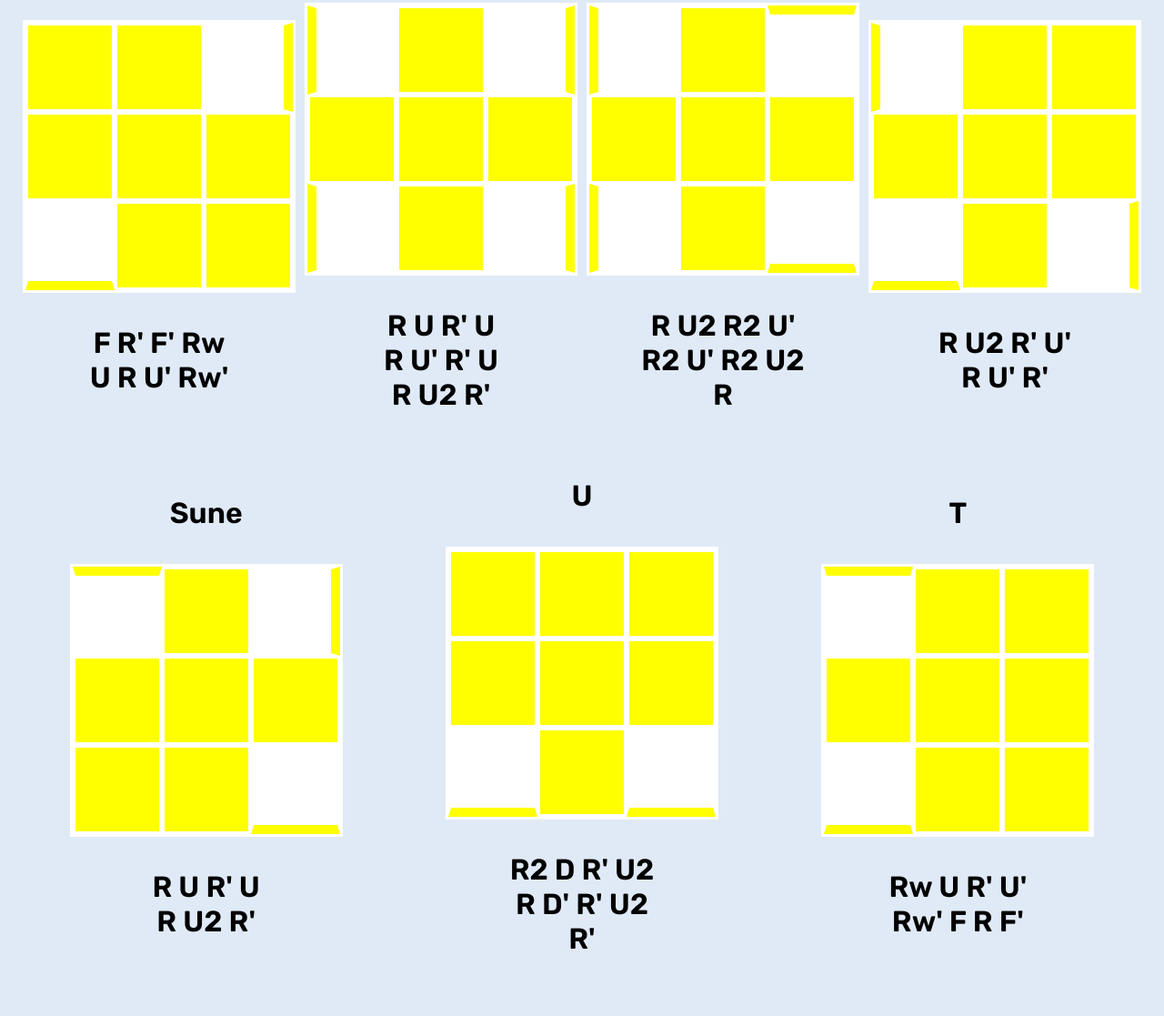
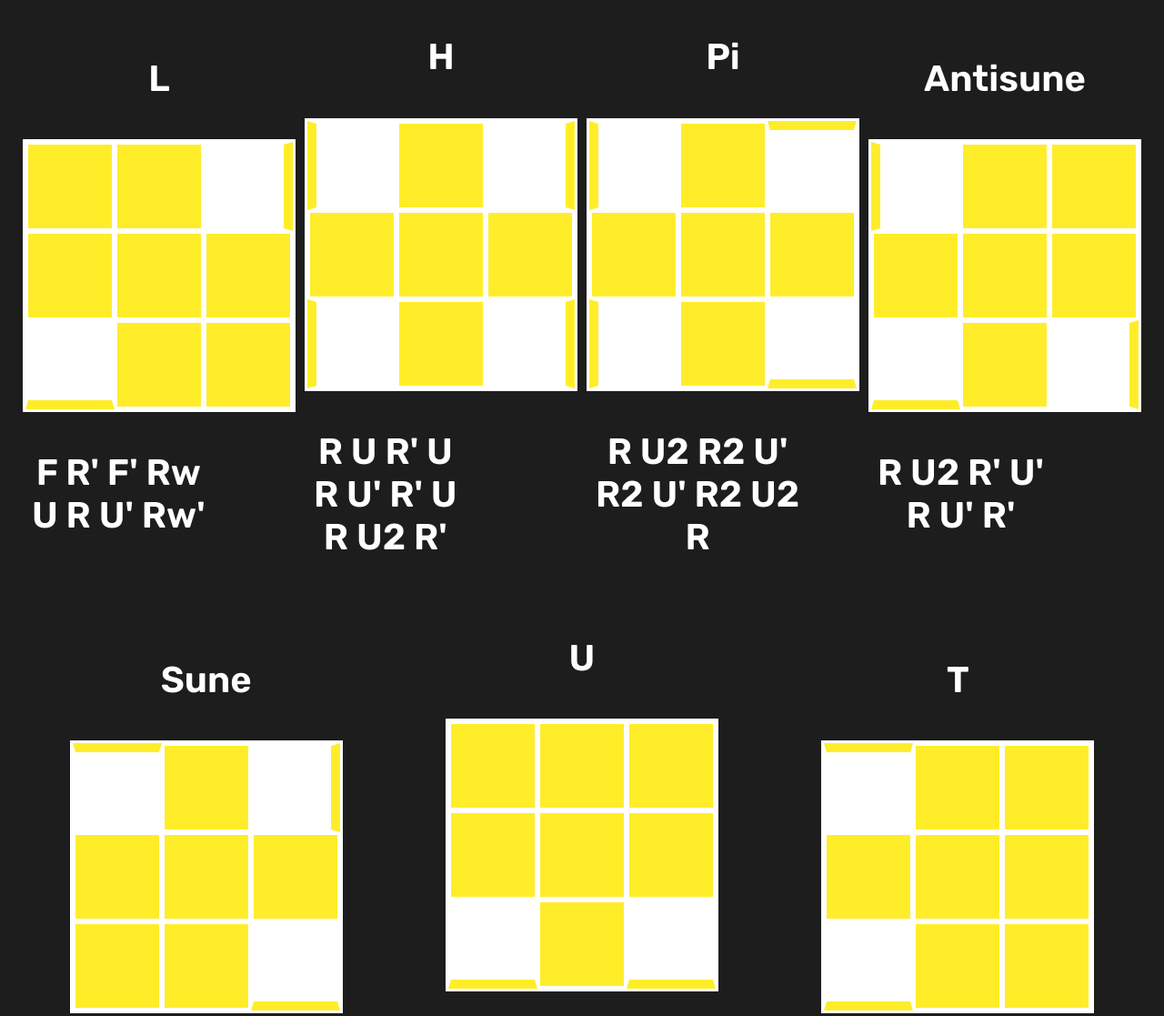
Before and after one commit to ryan-j-parker/3x3x3-algorithms, a plain HTML site: page index.html in a window 1280 px wide. Shown: the part 1105-2222 px from the top of the page at 91% size. Drawn offline with Linux system fonts and the light colour scheme.

Commit message:
improve layout and style

```diff
--- a/index.html
+++ b/index.html
@@ -24,7 +24,7 @@
 
     <main>
         <div class="example-container">
-            <h2>Cube Notation</h2>
+            <h1>Cube Notation</h1>
 
             <div class="ex-cube">
                 <div class="parentEx">
@@ -41,11 +41,26 @@
             </div>
 
             <div class="move-notation">
-                <h2>Move side in arrow direction
-                    R, L, U, D: 90&deg; clockwise turn<br>
-                    Rw: Right two layers, 90&deg; clockwise<br>
-                    R2, L2, U2, D2: 180&deg; turn
-                </h2>
+
+                    <div class="moves">
+                        <h4>[R , L , U , D , F]:</h4>
+                        <h4>turn entire layer <br>90&deg;
+                            clockwise from<br> center of cube<br> (along arrow direction)</h4>
+                    </div>
+
+                    <div class="moves">
+                        <h4>[R' , L' , U' , D' , F']:</h4>
+                        <h4>turn entire layer<br> 90&deg;
+                            counter-clockwise<br> (opposite arrow direction)</h4>
+                    </div>
+
+                    <div class="moves">
+                        <h4>[R2 , L2 , U2 , D2 , F2]: </h4>
+                        <h4>turn layer 180&deg;<br>
+                        [Rw , Lw , Uw , Dw]<br>
+                        add middle layer to turn</h4>
+                    </div>
+
             </div>
 
         </div>
--- a/styles/global.css
+++ b/styles/global.css
@@ -26,6 +26,8 @@ header {
 
 main {
     padding: 20px;
+    color: white;
+    background-color: rgb(29, 29, 29);
 }
 
 footer {
@@ -38,10 +40,6 @@ footer {
     background-color: var(--footer-background);
 }
 
-header {
-    font-weight: 600;
-}
-
 .example-container {
     display: flex;
     flex-direction: column;
@@ -50,23 +48,17 @@ header {
 }
 
 .oll-container {
-    display: flex;
+    display: inline-flex;
     flex-direction: row;
     flex-wrap: wrap;
     align-items: center;
     justify-content: space-around;
 }
 
-/*
-.cube-container {
-    display: inline-block;
-    vertical-align: top;
-} */
-
 .header p {
     display: flex;
     flex-wrap: wrap;
-    font-size: 2rem;
+    font-size: 1.8rem;
     padding-left: 60px;
     padding-right: 60px;
     padding-top: 10px;
@@ -74,7 +66,7 @@ header {
 }
 
 h1 {
-    font-size: 2rem;
+    font-size: 2.2rem;
     padding: 10px;
     display: flex;
     flex-wrap: wrap;
@@ -82,8 +74,31 @@ h1 {
 
 h2 {
     text-align: center;
+    font-size: 2.5rem;
+    padding: 10px;
+}
+
+h4 {
     font-size: 2rem;
-    padding: 10px;
+    text-align: center;
+}
+
+.notation-header {
+    padding-top: 20px;
+}
+
+.move-notation {
+    display: flex;
+    flex-direction: row;
+    flex-wrap: wrap;
+
+}
+
+.moves {
+    border: 2px solid grey;
+    margin-left: 10px;
+    margin-right: 10px;
+    padding: 5px;
 }
 
 .parentEx {
@@ -184,56 +199,56 @@ h2 {
 
 .div1 {
     grid-area: 1 / 1 / 2 / 2;
-    background-color: yellow;
     border: 3px solid white;
+    background-color: #ffed2a;
 }
 
 .div2 {
     grid-area: 2 / 1 / 3 / 2;
     border: 3px solid white;
-    background-color: yellow;
+    background-color: #ffed2a;
 }
 
 .div3 {
     grid-area: 3 / 1 / 4 / 2;
     border: 3px solid white;
-    border-bottom: 10px solid yellow;
+    border-bottom: 10px solid #ffed2a;
 }
 
 .div4 {
     grid-area: 1 / 2 / 2 / 3;
     border: 3px solid white;
-    background-color: yellow;
+    background-color: #ffed2a;
 }
 
 .div5 {
     grid-area: 2 / 2 / 3 / 3;
     border: 3px solid white;
-    background-color: yellow;
+    background-color: #ffed2a;
 }
 
 .div6 {
     grid-area: 3 / 2 / 4 / 3;
     border: 3px solid white;
-    background-color: yellow;
+    background-color: #ffed2a;
 }
 
 .div7 {
     grid-area: 1 / 3 / 2 / 4;
     border: 3px solid white;
-    border-right: 10px solid yellow;
+    border-right: 10px solid #ffed2a;
 }
 
 .div8 {
     grid-area: 2 / 3 / 3 / 4;
     border: 3px solid white;
-    background-color: yellow;
+    background-color: #ffed2a;
 }
 
 .div9 {
     grid-area: 3 / 3 / 4 / 4;
     border: 3px solid white;
-    background-color: yellow;
+    background-color: #ffed2a;
 }
 
 .parentH {
@@ -251,55 +266,55 @@ h2 {
 .div11 {
     grid-area: 1 / 1 / 2 / 2;
     border: 3px solid white;
-    border-left: 10px solid yellow;
+    border-left: 10px solid #ffed2a;
 }
 
 .div12 {
     grid-area: 2 / 1 / 3 / 2;
     border: 3px solid white;
-    background-color: yellow;
+    background-color: #ffed2a;
 }
 
 .div13 {
     grid-area: 3 / 1 / 4 / 2;
     border: 3px solid white;
-    border-left: 10px solid yellow;
+    border-left: 10px solid #ffed2a;
 }
 
 .div14 {
     grid-area: 1 / 2 / 2 / 3;
     border: 3px solid white;
-    background-color: yellow;
+    background-color: #ffed2a;
 }
 
 .div15 {
     grid-area: 2 / 2 / 3 / 3;
     border: 3px solid white;
-    background-color: yellow;
+    background-color: #ffed2a;
 }
 
 .div16 {
     grid-area: 3 / 2 / 4 / 3;
     border: 3px solid white;
-    background-color: yellow;
+    background-color: #ffed2a;
 }
 
 .div17 {
     grid-area: 1 / 3 / 2 / 4;
     border: 3px solid white;
-    border-right: 10px solid yellow;
+    border-right: 10px solid #ffed2a;
 }
 
 .div18 {
     grid-area: 2 / 3 / 3 / 4;
     border: 3px solid white;
-    background-color: yellow;
+    background-color: #ffed2a;
 }
 
 .div19 {
     grid-area: 3 / 3 / 4 / 4;
     border: 3px solid white;
-    border-right: 10px solid yellow;
+    border-right: 10px solid #ffed2a;
 }
 
 .parentPi {
@@ -317,55 +332,55 @@ h2 {
 .div21 {
     grid-area: 1 / 1 / 2 / 2;
     border: 3px solid white;
-    border-left: 10px solid yellow;
+    border-left: 10px solid #ffed2a;
 }
 
 .div22 {
     grid-area: 2 / 1 / 3 / 2;
     border: 3px solid white;
-    background-color: yellow;
+    background-color: #ffed2a;
 }
 
 .div23 {
     grid-area: 3 / 1 / 4 / 2;
     border: 3px solid white;
-    border-left: 10px solid yellow;
+    border-left: 10px solid #ffed2a;
 }
 
 .div24 {
     grid-area: 1 / 2 / 2 / 3;
     border: 3px solid white;
-    background-color: yellow;
+    background-color: #ffed2a;
 }
 
 .div25 {
     grid-area: 2 / 2 / 3 / 3;
     border: 3px solid white;
-    background-color: yellow;
+    background-color: #ffed2a;
 }
 
 .div26 {
     grid-area: 3 / 2 / 4 / 3;
     border: 3px solid white;
-    background-color: yellow;
+    background-color: #ffed2a;
 }
 
 .div27 {
     grid-area: 1 / 3 / 2 / 4;
     border: 3px solid white;
-    border-top: 10px solid yellow;
+    border-top: 10px solid #ffed2a;
 }
 
 .div28 {
     grid-area: 2 / 3 / 3 / 4;
     border: 3px solid white;
-    background-color: yellow;
+    background-color: #ffed2a;
 }
 
 .div29 {
     grid-area: 3 / 3 / 4 / 4;
     border: 3px solid white;
-    border-bottom: 10px solid yellow;
+    border-bottom: 10px solid #ffed2a;
 }
 
 .parent-antisune {
@@ -383,55 +398,55 @@ h2 {
 .div31 {
     grid-area: 1 / 1 / 2 / 2;
     border: 3px solid white;
-    border-left: 10px solid yellow;
+    border-left: 10px solid #ffed2a;
 }
 
 .div32 {
     grid-area: 2 / 1 / 3 / 2;
     border: 3px solid white;
-    background-color: yellow;
+    background-color: #ffed2a;
 }
 
 .div33 {
     grid-area: 3 / 1 / 4 / 2;
     border: 3px solid white;
-    border-bottom: 10px solid yellow;
+    border-bottom: 10px solid #ffed2a;
 }
 
 .div34 {
     grid-area: 1 / 2 / 2 / 3;
     border: 3px solid white;
-    background-color: yellow;
+    background-color: #ffed2a;
 }
 
 .div35 {
     grid-area: 2 / 2 / 3 / 3;
     border: 3px solid white;
-    background-color: yellow;
+    background-color: #ffed2a;
 }
 
 .div36 {
     grid-area: 3 / 2 / 4 / 3;
     border: 3px solid white;
-    background-color: yellow;
+    background-color: #ffed2a;
 }
 
 .div37 {
     grid-area: 1 / 3 / 2 / 4;
     border: 3px solid white;
-    background-color: yellow;
+    background-color: #ffed2a;
 }
 
 .div38 {
     grid-area: 2 / 3 / 3 / 4;
     border: 3px solid white;
-    background-color: yellow;
+    background-color: #ffed2a;
 }
 
 .div39 {
     grid-area: 3 / 3 / 4 / 4;
     border: 3px solid white;
-    border-right: 10px solid yellow;
+    border-right: 10px solid #ffed2a;
 }
 
 .parent-sune {
@@ -449,55 +464,55 @@ h2 {
 .div41 {
     grid-area: 1 / 1 / 2 / 2;
     border: 3px solid white;
-    border-top: 10px solid yellow;
+    border-top: 10px solid #ffed2a;
 }
 
 .div42 {
     grid-area: 2 / 1 / 3 / 2;
     border: 3px solid white;
-    background-color: yellow;
+    background-color: #ffed2a;
 }
 
 .div43 {
     grid-area: 3 / 1 / 4 / 2;
     border: 3px solid white;
-    background-color: yellow;
+    background-color: #ffed2a;
 }
 
 .div44 {
     grid-area: 1 / 2 / 2 / 3;
     border: 3px solid white;
-    background-color: yellow;
+    background-color: #ffed2a;
 }
 
 .div45 {
     grid-area: 2 / 2 / 3 / 3;
     border: 3px solid white;
-    background-color: yellow;
+    background-color: #ffed2a;
 }
 
 .div46 {
     grid-area: 3 / 2 / 4 / 3;
     border: 3px solid white;
-    background-color: yellow;
+    background-color: #ffed2a;
 }
 
 .div47 {
     grid-area: 1 / 3 / 2 / 4;
     border: 3px solid white;
-    border-right: 10px solid yellow;
+    border-right: 10px solid #ffed2a;
 }
 
 .div48 {
     grid-area: 2 / 3 / 3 / 4;
     border: 3px solid white;
-    background-color: yellow;
+    background-color: #ffed2a;
 }
 
 .div49 {
     grid-area: 3 / 3 / 4 / 4;
     border: 3px solid white;
-    border-bottom: 10px solid yellow;
+    border-bottom: 10px solid #ffed2a;
 }
 
 .parentU {
@@ -515,55 +530,55 @@ h2 {
 .div51 {
     grid-area: 1 / 1 / 2 / 2;
     border: 3px solid white;
-    background-color: yellow;
+    background-color: #ffed2a;
 }
 
 .div52 {
     grid-area: 2 / 1 / 3 / 2;
     border: 3px solid white;
-    background-color: yellow;
+    background-color: #ffed2a;
 }
 
 .div53 {
     grid-area: 3 / 1 / 4 / 2;
     border: 3px solid white;
-    border-bottom: 10px solid yellow;
+    border-bottom: 10px solid #ffed2a;
 }
 
 .div54 {
     grid-area: 1 / 2 / 2 / 3;
     border: 3px solid white;
-    background-color: yellow;
+    background-color: #ffed2a;
 }
 
 .div55 {
     grid-area: 2 / 2 / 3 / 3;
     border: 3px solid white;
-    background-color: yellow;
+    background-color: #ffed2a;
 }
 
 .div56 {
     grid-area: 3 / 2 / 4 / 3;
     border: 3px solid white;
-    background-color: yellow;
+    background-color: #ffed2a;
 }
 
 .div57 {
     grid-area: 1 / 3 / 2 / 4;
     border: 3px solid white;
-    background-color: yellow;
+    background-color: #ffed2a;
 }
 
 .div58 {
     grid-area: 2 / 3 / 3 / 4;
     border: 3px solid white;
-    background-color: yellow;
+    background-color: #ffed2a;
 }
 
 .div59 {
     grid-area: 3 / 3 / 4 / 4;
     border: 3px solid white;
-    border-bottom: 10px solid yellow;
+    border-bottom: 10px solid #ffed2a;
 }
 
 .parentT {
@@ -581,53 +596,53 @@ h2 {
 .div61 {
     grid-area: 1 / 1 / 2 / 2;
     border: 3px solid white;
-    border-top: 10px solid yellow;
+    border-top: 10px solid #ffed2a;
 }
 
 .div62 {
     grid-area: 2 / 1 / 3 / 2;
     border: 3px solid white;
-    background-color: yellow;
+    background-color: #ffed2a;
 }
 
 .div63 {
     grid-area: 3 / 1 / 4 / 2;
     border: 3px solid white;
-    border-bottom: 10px solid yellow;
+    border-bottom: 10px solid #ffed2a;
 }
 
 .div64 {
     grid-area: 1 / 2 / 2 / 3;
     border: 3px solid white;
-    background-color: yellow;
+    background-color: #ffed2a;
 }
 
 .div65 {
     grid-area: 2 / 2 / 3 / 3;
     border: 3px solid white;
-    background-color: yellow;
+    background-color: #ffed2a;
 }
 
 .div66 {
     grid-area: 3 / 2 / 4 / 3;
     border: 3px solid white;
-    background-color: yellow;
+    background-color: #ffed2a;
 }
 
 .div67 {
     grid-area: 1 / 3 / 2 / 4;
     border: 3px solid white;
-    background-color: yellow;
+    background-color: #ffed2a;
 }
 
 .div68 {
     grid-area: 2 / 3 / 3 / 4;
     border: 3px solid white;
-    background-color: yellow;
+    background-color: #ffed2a;
 }
 
 .div69 {
     grid-area: 3 / 3 / 4 / 4;
     border: 3px solid white;
-    background-color: yellow;
+    background-color: #ffed2a;
 }
```
